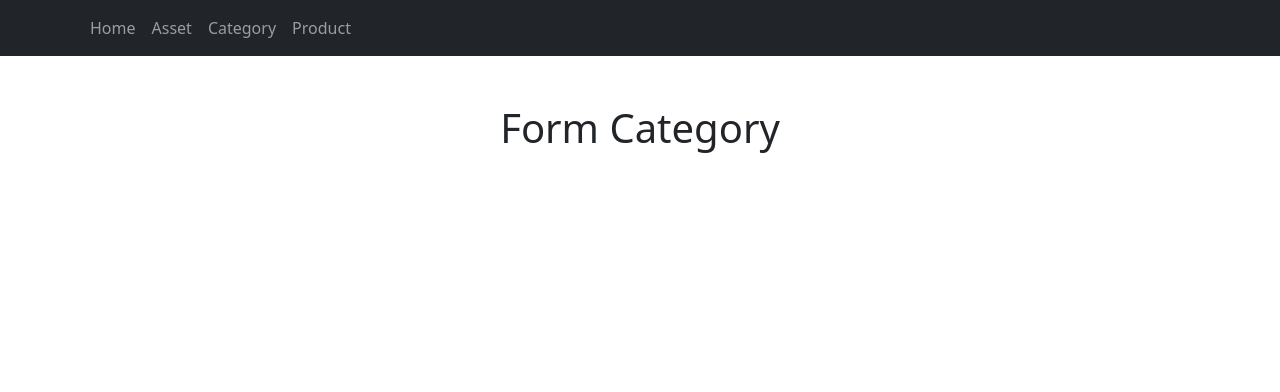
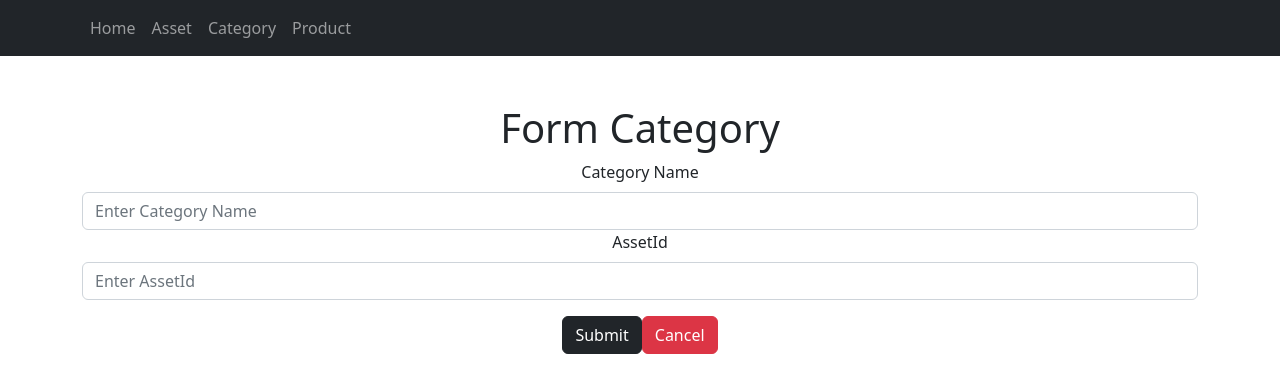
Before and after one commit to elsaelsa95/case-study-harisenin, a React (Create React App) app in the folder client/: page /categories/1 in a window 1280 px wide. Shown: the top 392 px of the page. Built offline with nearby package versions, Linux system fonts and the light colour scheme; no server answers.

Commit message:
setting form category

```diff
--- a/client/src/components/FormCategory.js
+++ b/client/src/components/FormCategory.js
@@ -1,11 +1,105 @@
+import { useEffect, useState } from "react";
+import { useNavigate, useParams } from "react-router-dom";
+import {
+  createCategory,
+  readDetailCategory,
+  updateCategory,
+} from "../store/action/actionCreator";
+import { useDispatch, useSelector } from "react-redux";
+
+import Button from "react-bootstrap/Button";
+import Form from "react-bootstrap/Form";
+
 export default function FormCategory() {
+  const dispatch = useDispatch();
+  const navigate = useNavigate();
+  const { id } = useParams();
+  const { categoryById } = useSelector((state) => state);
+
+  const handleGoTo = () => {
+    navigate({
+      pathname: "/categories",
+    });
+  };
+
+  let [input, setInput] = useState({
+    categoryName: "",
+    AssetId: "",
+  });
+
+  useEffect(() => {
+    if (categoryById) {
+      setInput({
+        categoryName: categoryById.findCategory.categoryName,
+        AssetId: categoryById.findCategory.AssetId,
+      });
+    }
+  }, [categoryById]);
+
+  useEffect(() => {
+    if (id) {
+      dispatch(readDetailCategory(id));
+    }
+    if (!id) {
+      setInput({
+        categoryName: "",
+        AssetId: "",
+      });
+    }
+  }, []);
+
+  const handleChange = (e) => {
+    setInput({
+      ...input,
+      [e.target.name]: e.target.value,
+    });
+    console.log(e.target.name);
+    console.log(e.target.value);
+    console.log(e.target);
+  };
+
+  const handleSubmit = (e) => {
+    e.preventDefault();
+    if (!id) {
+      dispatch(createCategory(input));
+      handleGoTo();
+    }
+    if (id) {
+      dispatch(updateCategory(id, input));
+      handleGoTo();
+    }
+  };
   return (
-      <div>
     <section className="py-5">
       <div className="container">
-            <h1>Form Category</h1>
+        <h1> Form Category </h1>
+        <Form onSubmit={handleSubmit}>
+          <Form.Group className="mb-3">
+            <Form.Label>Category Name</Form.Label>
+            <Form.Control
+              value={input.categoryName}
+              onChange={handleChange}
+              name="categoryName"
+              type="text"
+              placeholder="Enter Category Name"
+            />
+            <Form.Label>AssetId</Form.Label>
+            <Form.Control
+              value={input.AssetId}
+              onChange={handleChange}
+              name="AssetId"
+              type="text"
+              placeholder="Enter AssetId"
+            />
+          </Form.Group>
+          <Button variant="dark" type="submit">
+            Submit
+          </Button>
+          <Button variant="danger" type="submit" onClick={() => handleGoTo()}>
+            Cancel
+          </Button>
+        </Form>
       </div>
     </section>
-      </div>
   );
 }
--- a/client/src/store/action/actionCreator.js
+++ b/client/src/store/action/actionCreator.js
@@ -110,6 +110,27 @@ export const deleteAsset = (id) => {
   };
 };
 
+export const createCategory = (payload) => {
+  return (dispatch, getState) => {
+    fetch("http://localhost:3001/categories", {
+      method: "POST",
+      body: JSON.stringify(payload),
+    })
+      .then((response) => {
+        if (!response.ok) {
+          throw new Error("Network response was not OK");
+        }
+        return response.json();
+      })
+      .then((data) => {
+        dispatch(readAsset());
+      })
+      .catch((error) => {
+        return error;
+      });
+  };
+};
+
 export const readCategory = (payload) => {
   return (dispatch, getState) => {
     fetch("http://localhost:3001/categories", {})
@@ -122,6 +143,52 @@ export const readCategory = (payload) => {
       .then((data) => {
         dispatch({ type: "READ_CATEGORY", payload: data });
         console.log(data, "data");
+      })
+      .catch((error) => {
+        console.error(
+          "There has been a problem with your fetch operation:",
+          error
+        );
+      });
+  };
+};
+
+export const readDetailCategory = (id) => {
+  return (dispatch, getState) => {
+    fetch(`http://localhost:3001/categories/${id}`, {
+    })
+      .then((response) => {
+        if (!response.ok) {
+          throw new Error("Network response was not OK");
+        }
+        return response.json();
+      })
+      .then((data) => {
+        dispatch({ type: "READ_DETAIL_CATEGORY", payload: data });
+      })
+      .catch((error) => {
+        console.error(
+          "There has been a problem with your fetch operation:",
+          error
+        );
+      });
+  };
+};
+
+export const updateCategory = (id, payload) => {
+  return (dispatch, getState) => {
+    fetch(`http://localhost:3001/categories/${id}`, {
+      method: "PUT",
+      body: JSON.stringify(payload),
+    })
+      .then((response) => {
+        if (!response.ok) {
+          throw new Error("Network response was not OK");
+        }
+        return response.json();
+      })
+      .then((data) => {
+        dispatch({ type: "UPDATE_CATEGORY", payload: data });
       })
       .catch((error) => {
         console.error(
--- a/client/src/store/index.js
+++ b/client/src/store/index.js
@@ -6,7 +6,8 @@ const initialState = {
   assets: [],
   categories: [],
   products: [],
-  assetById: null,
+  assetById: "",
+  categoryById: "",
 };
 
 function rootReducer(state = initialState, action) {
@@ -32,6 +33,17 @@ function rootReducer(state = initialState, action) {
         ...state,
         categories: action.payload,
       };
+    case "READ_DETAIL_CATEGORY":
+      return {
+        ...state,
+        categoryById: action.payload,
+      };
+    case "UPDATE_CATEGORY":
+      return {
+        ...state,
+        categoryById: action.payload,
+      };
+
     case "READ_PRODUCT":
       return {
         ...state,
```
Also changed, not shown: client/src/store/action/actionType.js (+5 -2 lines). Lines whose indentation alone changed are shown as unchanged.
